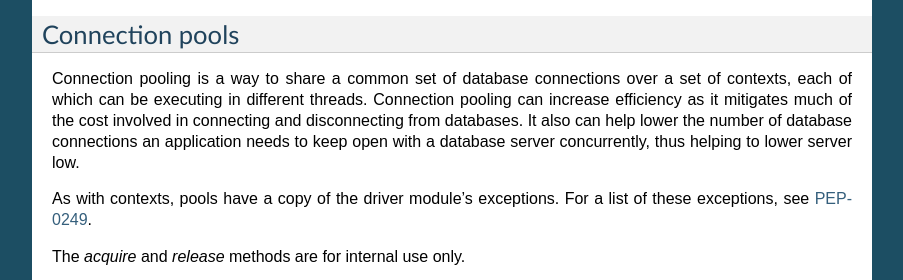
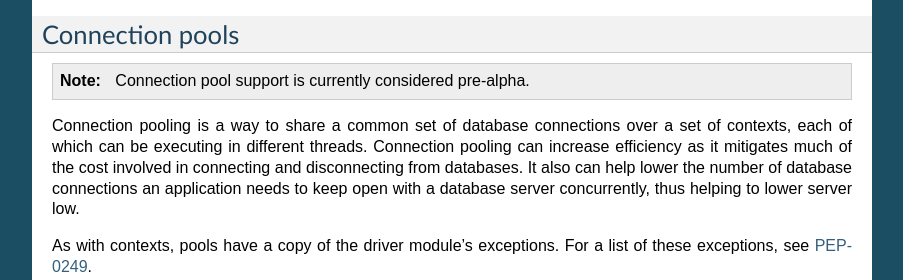
Before and after one commit to kgaughan/dbkit, a Sphinx documentation site: the page built from docs/reference.rst, in a window 1280 px wide and 900 px high, scrolled down 3405 px, cut to the strip 188-468 px from the top of the window. Shown: the whole strip, without its empty margins (198-1101 px from the left). Built offline with Sphinx 7.4.7, drawn with Linux system fonts in a browser that asks for light colours.

Commit message:
Make it clear how tentative connection pooling actually is.

```diff
--- a/docs/reference.rst
+++ b/docs/reference.rst
@@ -126,6 +126,8 @@ Utilities
 Connection pools
 ================
 
+.. note:: Connection pool support is currently considered pre-alpha.
+
 Connection pooling is a way to share a common set of database connections
 over a set of contexts, each of which can be executing in different
 threads. Connection pooling can increase efficiency as it mitigates
```
